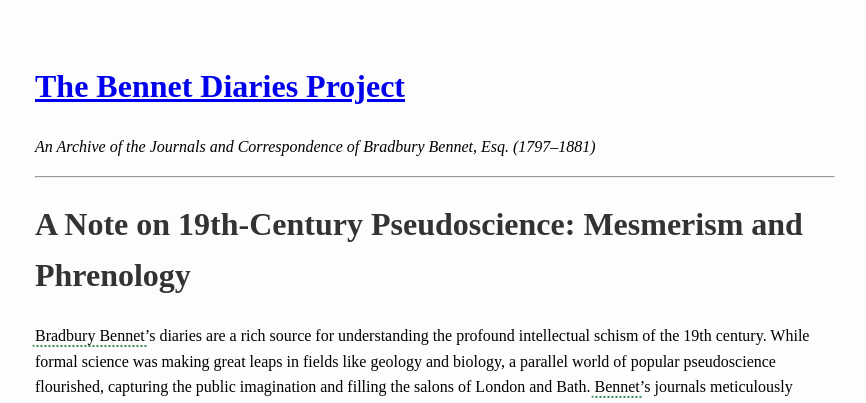
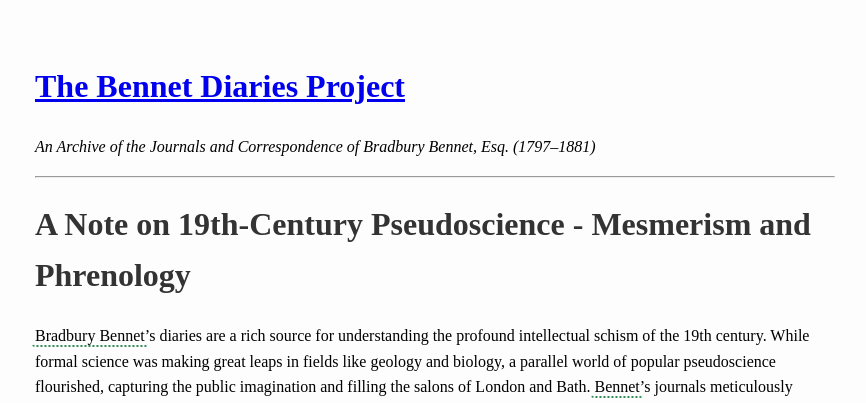
Before and after one commit to bennetdiaries/bennetdiaries.github.io, a Jekyll site: the page built from context/pseudoscience-context.md, in a window 1280 px wide. Shown: the top 403 px of the page, without its empty margins (205-1071 px from the left). Built offline with Jekyll 4.4.1, drawn with Linux system fonts in a browser that asks for light colours; our own code applies the rules of GitHub Pages for plain Markdown files; part of the change alters nothing that is shown.

```diff
--- a/context/pseudoscience-context.md
+++ b/context/pseudoscience-context.md
@@ -1,4 +1,8 @@
-# A Note on 19th-Century Pseudoscience: Mesmerism and Phrenology
+---
+title: A Note on 19th-Century Pseudoscience - Mesmerism and Phrenology
+---
+
+# A Note on 19th-Century Pseudoscience - Mesmerism and Phrenology
 
 Bradbury Bennet's diaries are a rich source for understanding the profound intellectual schism of the 19th century. While formal science was making great leaps in fields like geology and biology, a parallel world of popular pseudoscience flourished, capturing the public imagination and filling the salons of London and Bath. Bennet’s journals meticulously document his encounters with proponents of these movements, particularly mesmerism and phrenology, which he viewed not as harmless fads, but as a serious intellectual contagion.
 
```
